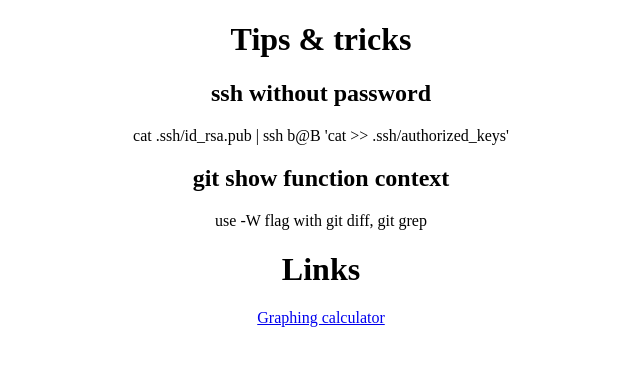
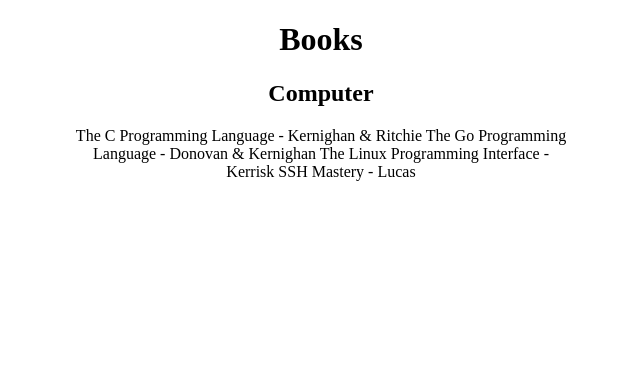
Before and after one commit to krmpotic/krmpotic.org, a plain HTML site: page index.html in a window 1280 px wide. Shown: the whole page, without its empty margins (319-959 px from the left). Drawn offline with Linux system fonts and the light colour scheme.

Commit message:
add book section

```diff
--- a/index.html
+++ b/index.html
@@ -12,13 +12,12 @@
 </style>
 <body>
 <div class="content">
-	<h1>Tips & tricks</h1>
-	<h2>ssh without password</h2>
-	<p>cat .ssh/id_rsa.pub | ssh b@B 'cat >> .ssh/authorized_keys'</p>
-	<h2>git show function context</h2>
-	<p>use -W flag with git diff, git grep</p>
-	<h1>Links</h1>
-	<a href='https://www.desmos.com/'>Graphing calculator</a>
+<h1>Books</h1>
+<h2>Computer</h2>
+The C Programming Language - Kernighan & Ritchie
+The Go Programming Language - Donovan & Kernighan
+The Linux Programming Interface - Kerrisk
+SSH Mastery - Lucas
 </div>
 </body>
 </html>
```
